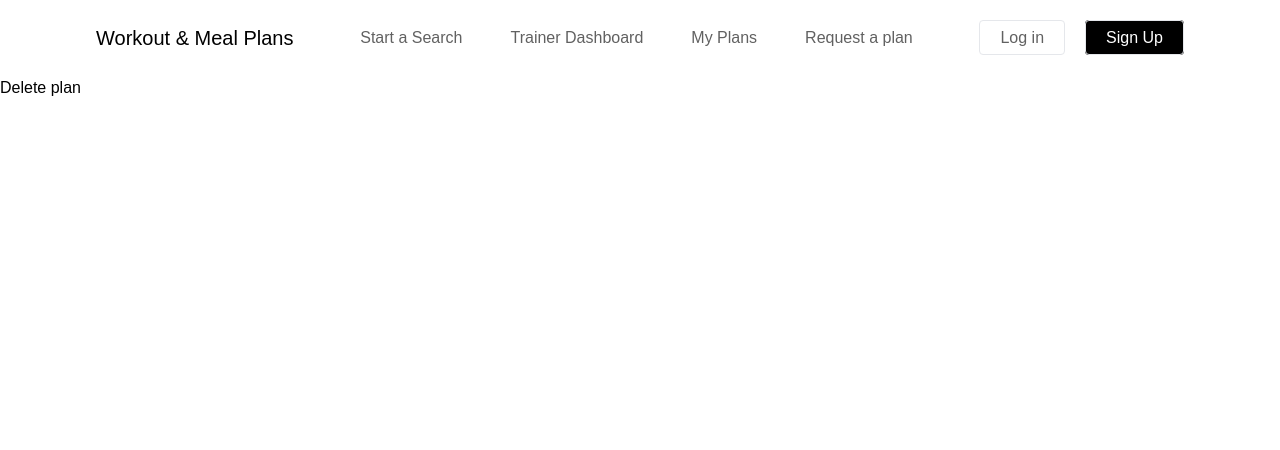
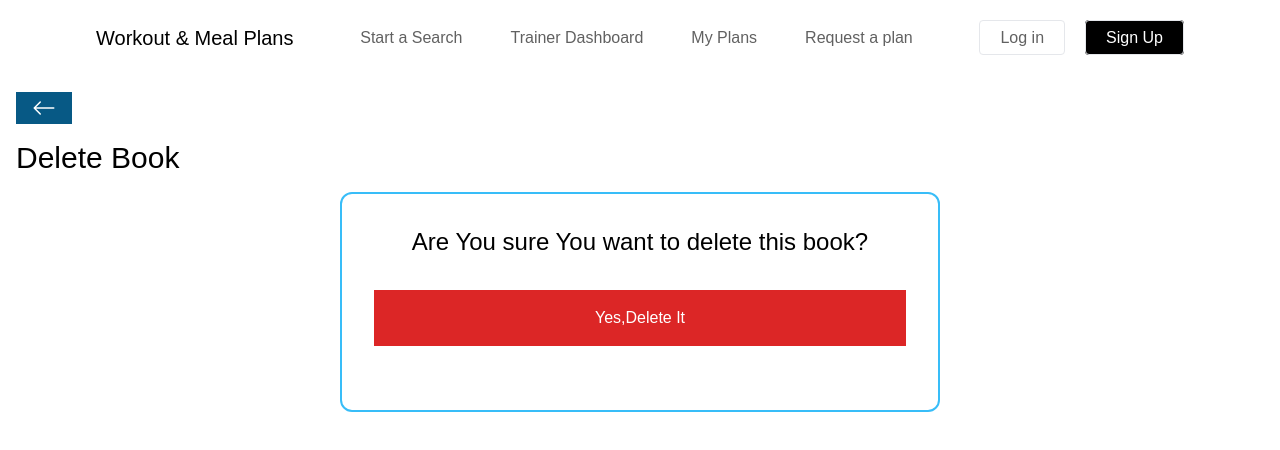
Before and after one commit to Malithi02/Gym-management-front-end, a React (Vite) app: page /mealplans/delete/1 in a window 1280 px wide. Shown: the top 450 px of the page. Built offline with nearby package versions, Linux system fonts and the light colour scheme.

Commit message:
implemented delete meal plan feature frontend

```diff
--- a/src/Pages/DeleteMealPlan.jsx
+++ b/src/Pages/DeleteMealPlan.jsx
@@ -1,11 +1,47 @@
-import React from 'react'
+import React,{ useState,useEffect } from 'react';
+import axios from 'axios';
+import { useParams } from 'react-router-dom';
+import MealButton  from '../components/MealButton';
+import Spinner from '../components/Spinner';
+import { useNavigate } from 'react-router-dom';
 
-const DeleteMealPlan = () => {
+const DeleteMealPlan =() => {
+  const [loading,setLoading ] = useState(false);
+  const navigate = useNavigate();
+  const { id } = useParams();
+  const handleDeleteMealPlan = () => {
+    setLoading(true);
+    axios
+    .delete(`http://localhost:3000/mealplans/delete/${id}`)
+    .then(() => {
+      setLoading(false)
+      navigate('/');
+
+
+    })
+    .catch((error) => {
+      setLoading(false);
+      alert('An error happend.please check console');
+
+
+    });
+  };
   return (
-    <div>
-      Delete plan
+    <div className='p-4'>
+      <MealButton/>
+       <h1 className='text-3xl my-4'>Delete Book</h1>
+       {loading ? <Spinner/> : ''}
+       <div className='flex flex-col items-center border-2 border-sky-400 rounded-xl w-[600px] p-8 mx-auto'>
+        <h3 className='text-2xl'>Are You sure You want to delete this book?</h3>
+
+       <button
+       className ='p-4 bg-red-600 text-white m-8 w-full'
+       onClick={handleDeleteMealPlan}
+       >
+        Yes,Delete It
+       </button>
+       </div>
     </div>
   )
 }
-
 export default DeleteMealPlan
--- a/src/Pages/MealPlans.jsx
+++ b/src/Pages/MealPlans.jsx
@@ -69,7 +69,7 @@ const MealPlans = () => {
                                         <Link to={`/mealplans/edit/${mealplan._id}`}>
                                             <AiOutlineEdit className="text-yellow-600" />
                                         </Link>
-                                        <Link to={`/mealplans/delete/${mealplan.id}`}>
+                                        <Link to={`/mealplans/delete/${mealplan._id}`}>
                                             <MdOutlineDelete className="text-red-600" />
                                         </Link>
                                     </td>
```
Also changed, not shown: src/Router/Router.jsx (+6 -1 lines).
